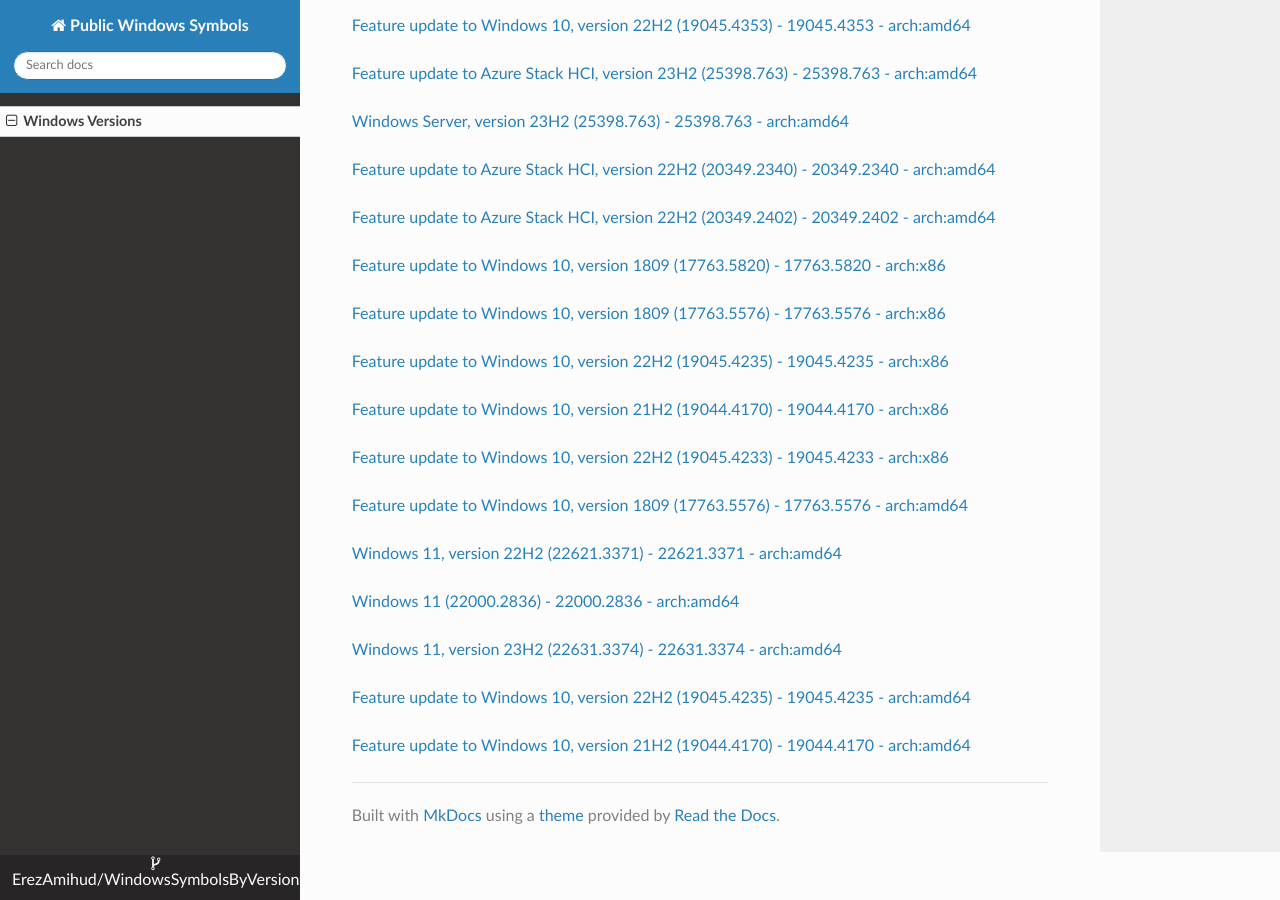
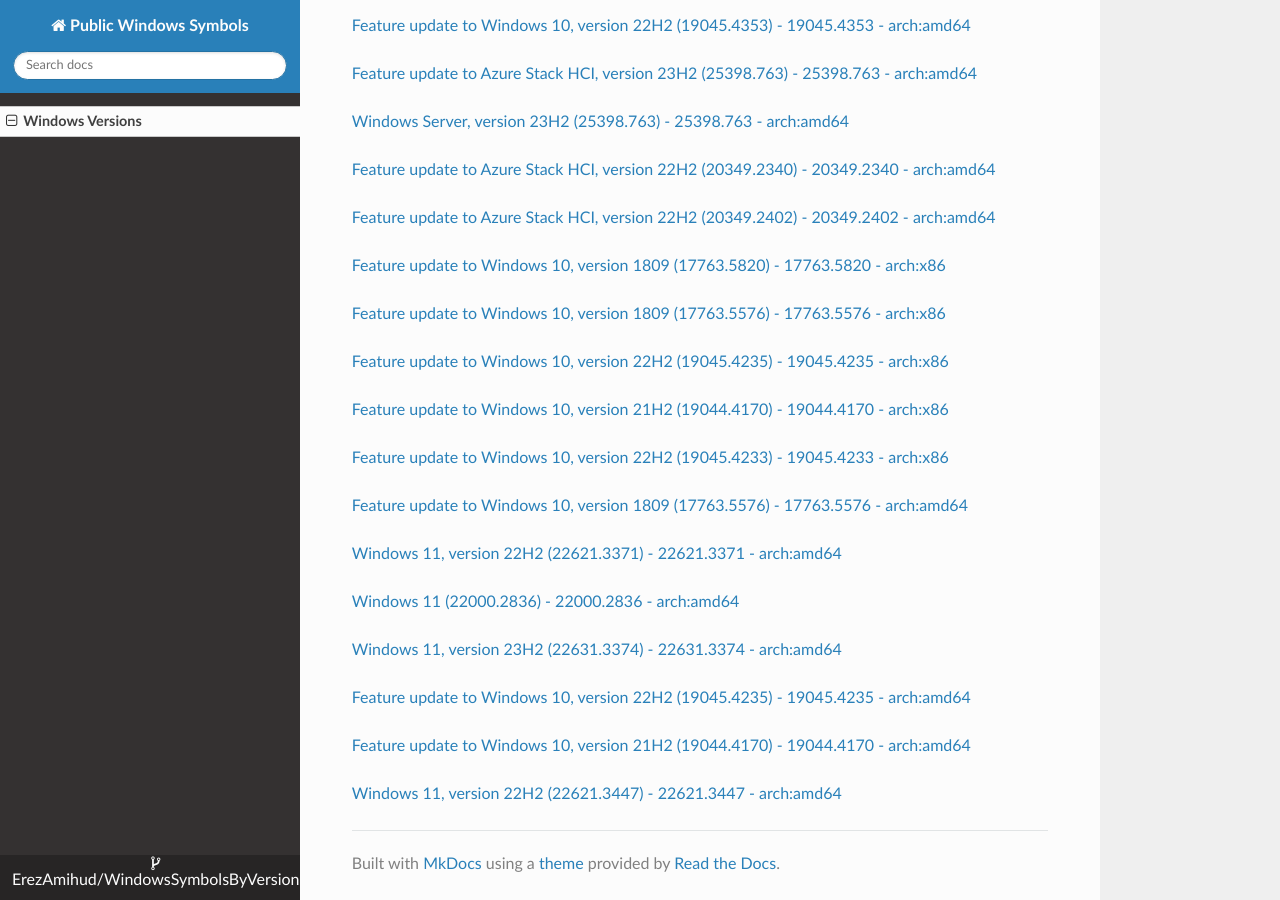
Before and after one commit to ErezAmihud/WindowsSymbolsByVersion, an MkDocs documentation site: the page built from docs/index.md, in a window 1280 px wide and 900 px high, scrolled down 15965 px. Built offline with MkDocs 1.6.1, drawn with Linux system fonts in a browser that asks for light colours; nearby versions of some CDN libraries.

Commit message:
Automated commit, add manifest for 88d80f90-a006-4f14-99d0-2cd4f6530874

```diff
--- a/docs/index.md
+++ b/docs/index.md
@@ -862,3 +862,6 @@
 
 
 [Feature update to Windows 10, version 21H2 (19044.4170) - 19044.4170 - arch:amd64](https://github.com/ErezAmihud/WindowsSymbolsByVersion/blob/main/manifests/19d6f2f0-22a2-457d-b99a-4daf36e746c2.manifest)
+
+
+[Windows 11, version 22H2 (22621.3447) - 22621.3447 - arch:amd64](https://github.com/ErezAmihud/WindowsSymbolsByVersion/blob/main/manifests/88d80f90-a006-4f14-99d0-2cd4f6530874.manifest)
```
Also changed, not shown: process_builds.json (+1 -1 lines), 1 other file.
